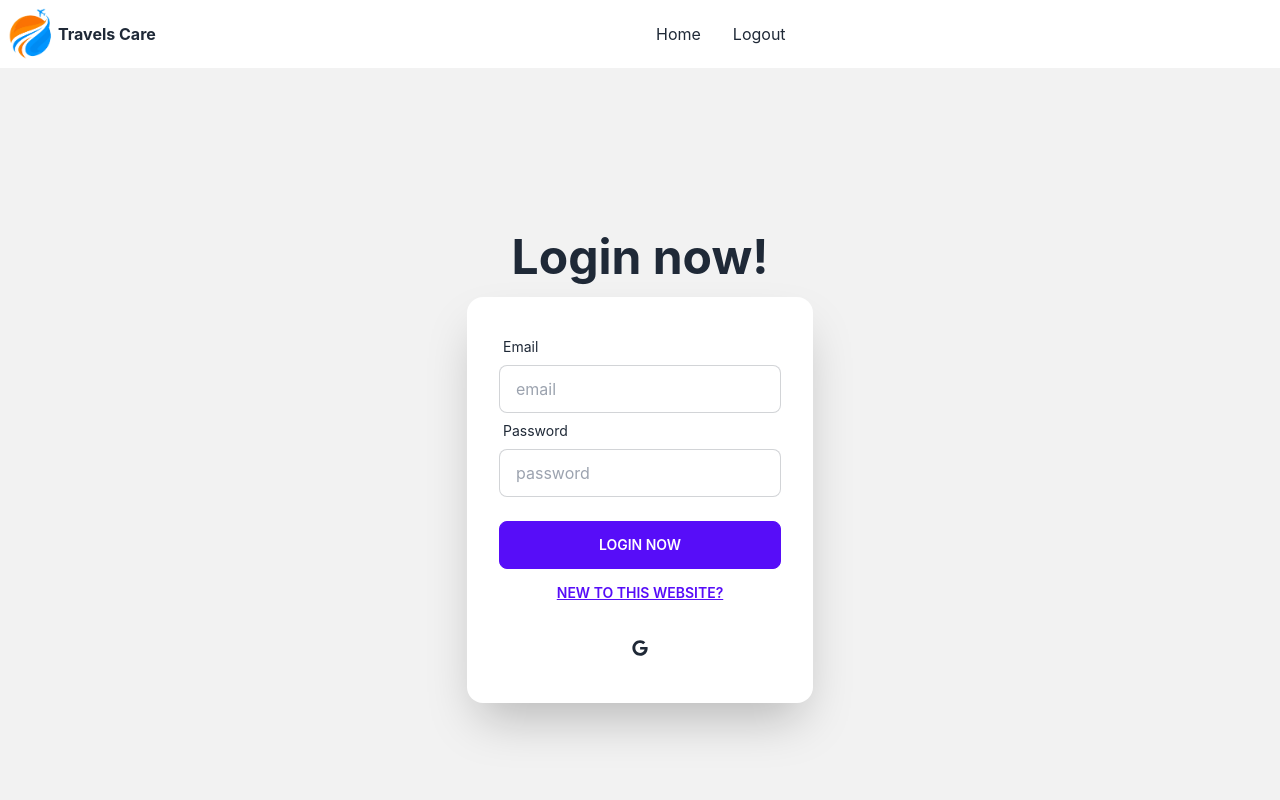
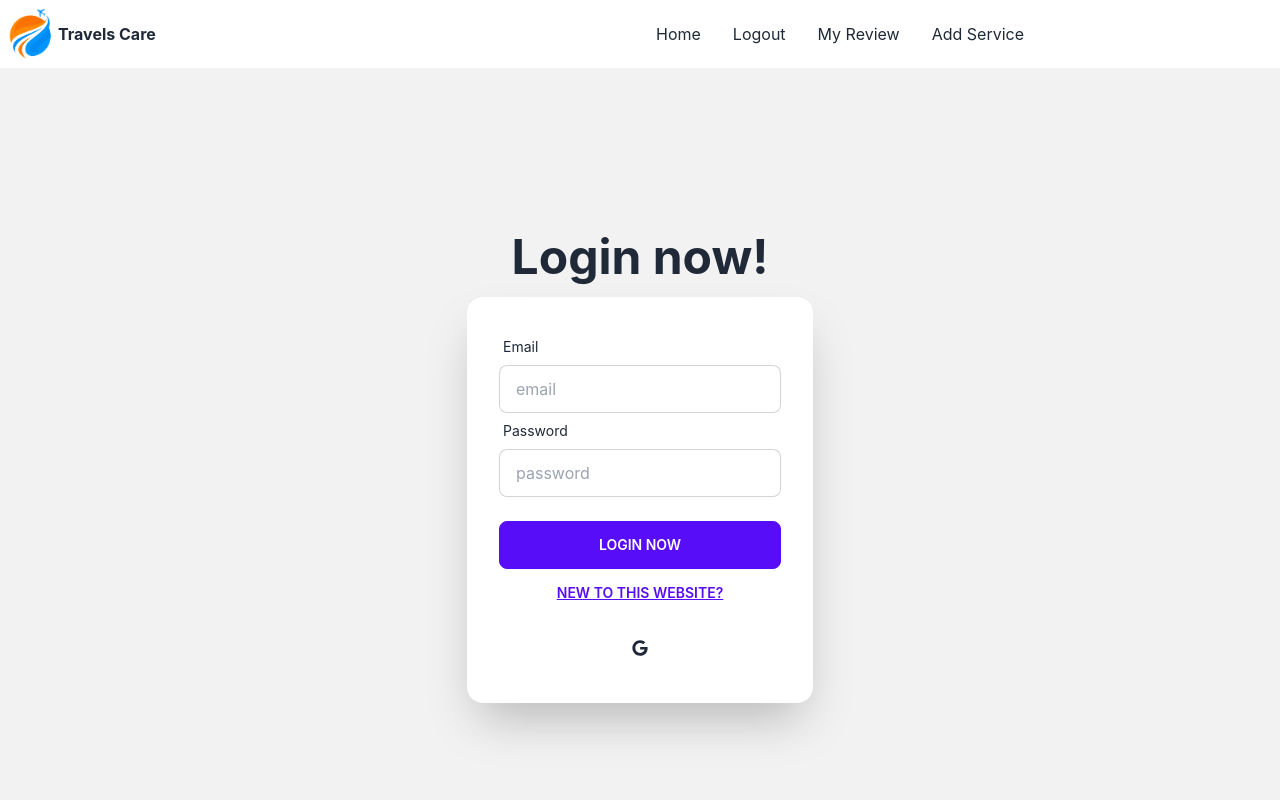
Before and after one commit to Parvez765/travels-website-clientside-assignment11, a React (Create React App) app: page /login in a window 1280 px wide. Shown: the top 800 px of the page. Built offline with nearby package versions, Linux system fonts and the light colour scheme; no server answers; sample sign-in values are in the browser's storage.

Commit message:
Toogle Button Added

```diff
--- /dev/null
+++ b/src/components/AddService/AddService.js
@@ -0,0 +1,11 @@
+import React from 'react';
+
+const AddService = () => {
+    return (
+        <div>
+            <h2>Hello All</h2>
+        </div>
+    );
+};
+
+export default AddService;
--- /dev/null
+++ b/src/components/MyReview/MyReview.js
@@ -0,0 +1,11 @@
+import React from 'react';
+
+const MyReview = () => {
+    return (
+        <div>
+           <h2>Hello</h2>
+        </div>
+    );
+};
+
+export default MyReview;
--- a/src/components/Navbar/Navbar.js
+++ b/src/components/Navbar/Navbar.js
@@ -36,14 +36,16 @@ const Navbar = () => {
                         <li><Link to="/">Home</Link></li>
                         {
                              user?.email ? <>
-                                 <li><Link to="/login">Logout</Link></li>
+                                <li><Link to="/login">Logout</Link></li>
+                                <li><Link to="/myreview">My Review</Link></li>
+                                <li><Link to="/addservice">Add Service</Link></li>
                             </> : <li><Link to="/login">Login</Link></li>
                         }
 
 
 
                 </ul>
-                <div className='flex items-center justify-center '>
+                <div className='flex items-center justify-end '>
                     </div>
                     <img className='w-[50px] hidden lg:block' src={logo} alt="" />
                     </div>
@@ -57,7 +59,10 @@ const Navbar = () => {
 
                     {
                       user?.email ? <>
-                        <li><Link to="/login"><button onClick={handleLogOut}>Logout</button></Link></li>
+                            <li><Link to="/login"><button onClick={handleLogOut}>Logout</button></Link></li>
+                            <li><Link to="/myreview">My Review</Link></li>
+                            <li><Link to="/addservice">Add Service</Link></li>
+
                     </> : <li><Link to="/login">Login</Link></li>
                     }
 
--- /dev/null
+++ b/src/components/PrivateRoute/PrivateRoute.js
@@ -0,0 +1,13 @@
+import React, { useContext } from 'react';
+import { Navigate } from 'react-router-dom';
+import { AuthProvider } from '../../context/AuthContext';
+
+const PrivateRoute = ({children}) => {
+    const { user } = useContext(AuthProvider)
+    if (user && user?.email) {
+        return children
+    }
+    return <Navigate to="/login"></Navigate>
+};
+
+export default PrivateRoute;
```
Also changed, not shown: src/Router/router.js (+11 -0 lines).
